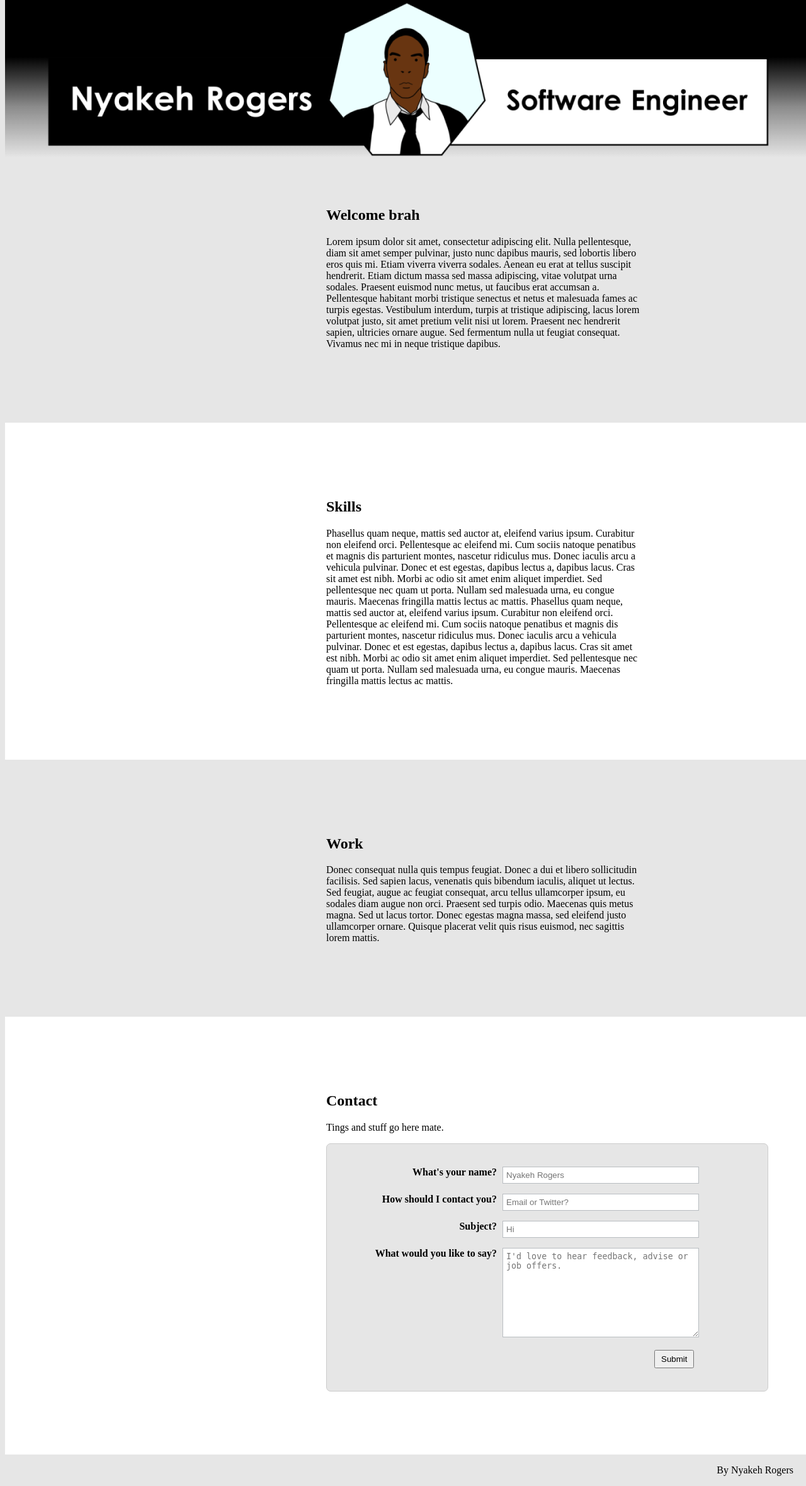
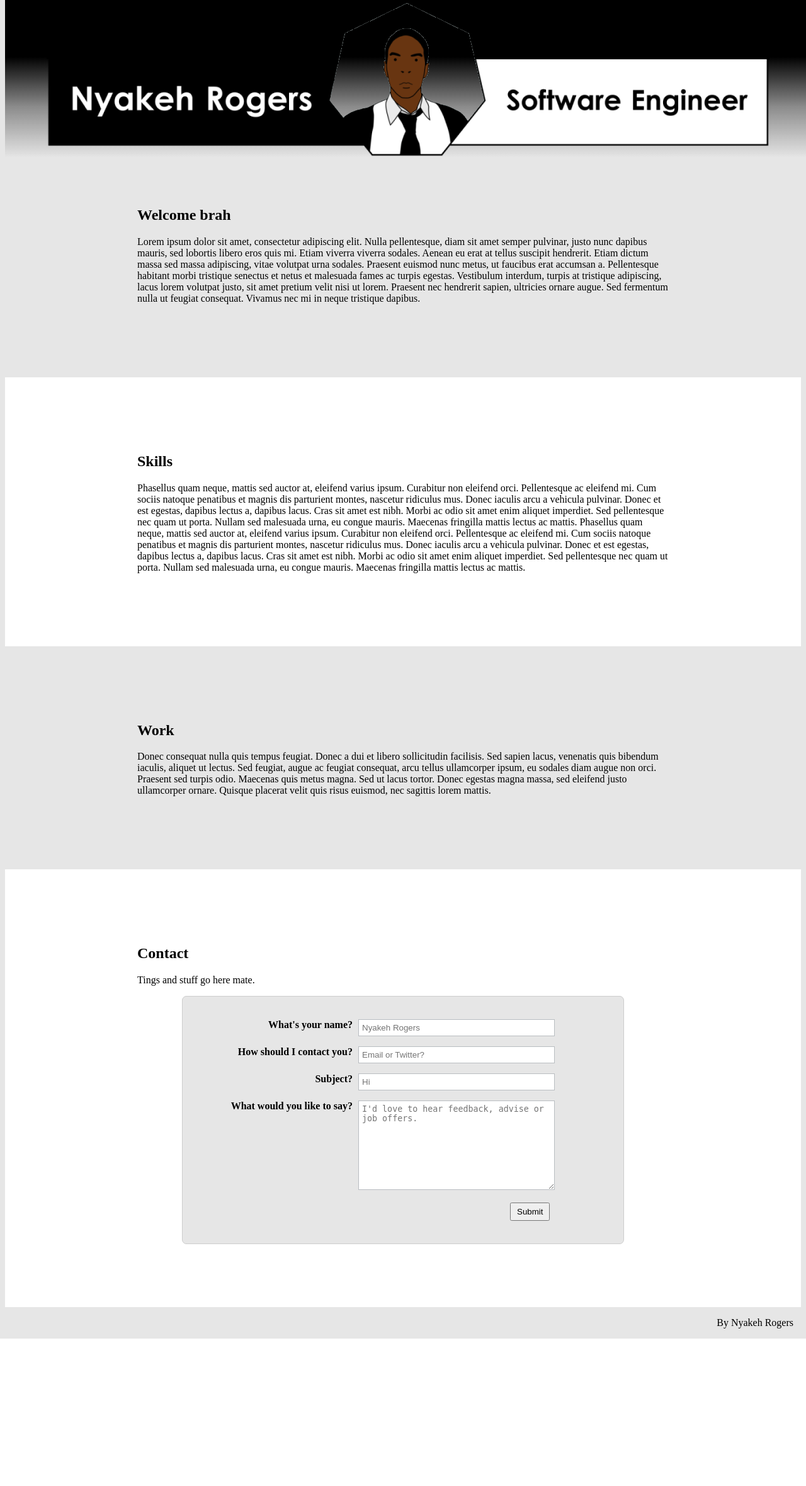
Before and after one commit to nyakeh/Web, a PHP site: page / in a window 1280 px wide; the page is wider, and only the part inside the window is pictured. Shown: that part at 63% size. After the commit the page ends 2125 px from the top of that part, so only its background shows below. Run offline with PHP 8.4, Linux system fonts and the light colour scheme.

Commit message:
Centered content
Made see-through center banner top black.
Improved article spacing for large screen viewing.

```diff
--- a/Invisible/Index.html
+++ b/Invisible/Index.html
@@ -6,7 +6,7 @@
 </head>
 <body>
 <header id="title">
-    <img id="title_banner" src="img/faceBanners.png" alt="Nyakeh Rogers 2013"/>
+    <img id="title_banner" src="img/faceBannersInvisible.png" alt="Nyakeh Rogers 2013"/>
 </header>
 <div id="content">
 
@@ -17,12 +17,14 @@
     <p>Lorem ipsum dolor sit amet, consectetur adipiscing elit. Nulla pellentesque, diam sit amet semper pulvinar, justo nunc dapibus mauris, sed lobortis libero eros quis mi. Etiam viverra viverra sodales. Aenean eu erat at tellus suscipit hendrerit. Etiam dictum massa sed massa adipiscing, vitae volutpat urna sodales. Praesent euismod nunc metus, ut faucibus erat accumsan a. Pellentesque habitant morbi tristique senectus et netus et malesuada fames ac turpis egestas. Vestibulum interdum, turpis at tristique adipiscing, lacus lorem volutpat justo, sit amet pretium velit nisi ut lorem. Praesent nec hendrerit sapien, ultricies ornare augue. Sed fermentum nulla ut feugiat consequat. Vivamus nec mi in neque tristique dapibus.</p>
     </article>
 
+    <div class="whiteBackground">
         <article id="skills">
             <header>
                 <h1>Skills</h1>
             </header>
             <p>Phasellus quam neque, mattis sed auctor at, eleifend varius ipsum. Curabitur non eleifend orci. Pellentesque ac eleifend mi. Cum sociis natoque penatibus et magnis dis parturient montes, nascetur ridiculus mus. Donec iaculis arcu a vehicula pulvinar. Donec et est egestas, dapibus lectus a, dapibus lacus. Cras sit amet est nibh. Morbi ac odio sit amet enim aliquet imperdiet. Sed pellentesque nec quam ut porta. Nullam sed malesuada urna, eu congue mauris. Maecenas fringilla mattis lectus ac mattis. Phasellus quam neque, mattis sed auctor at, eleifend varius ipsum. Curabitur non eleifend orci. Pellentesque ac eleifend mi. Cum sociis natoque penatibus et magnis dis parturient montes, nascetur ridiculus mus. Donec iaculis arcu a vehicula pulvinar. Donec et est egestas, dapibus lectus a, dapibus lacus. Cras sit amet est nibh. Morbi ac odio sit amet enim aliquet imperdiet. Sed pellentesque nec quam ut porta. Nullam sed malesuada urna, eu congue mauris. Maecenas fringilla mattis lectus ac mattis.</p>
         </article>
+    </div>
 
     <article id="work">
         <header>
@@ -31,6 +33,7 @@
         <p>Donec consequat nulla quis tempus feugiat. Donec a dui et libero sollicitudin facilisis. Sed sapien lacus, venenatis quis bibendum iaculis, aliquet ut lectus. Sed feugiat, augue ac feugiat consequat, arcu tellus ullamcorper ipsum, eu sodales diam augue non orci. Praesent sed turpis odio. Maecenas quis metus magna. Sed ut lacus tortor. Donec egestas magna massa, sed eleifend justo ullamcorper ornare. Quisque placerat velit quis risus euismod, nec sagittis lorem mattis.</p>
     </article>
 
+    <div class="whiteBackground">
         <article id="contact">
             <header>
                 <h1>Contact</h1>
@@ -45,6 +48,7 @@
             </form>
         </article>
     </div>
+</div>
 <footer>
     <p>By Nyakeh Rogers</p>
 </footer>
--- a/Invisible/style.css
+++ b/Invisible/style.css
@@ -24,10 +24,13 @@ body {
 }
 article {
     position: relative;
+    padding: 100px 210px;
     min-width: 500px;
-    padding: 100px 510px;
+    max-width: 1000px;
+    margin-left: auto;
+    margin-right: auto;
 }
-article#skills, #contact {
+.whiteBackground {
     background: #fff;
 }
 
```
Also changed, not shown: Invisible/img/faceBannersInvisible.png. Lines whose indentation alone changed are shown as unchanged.
